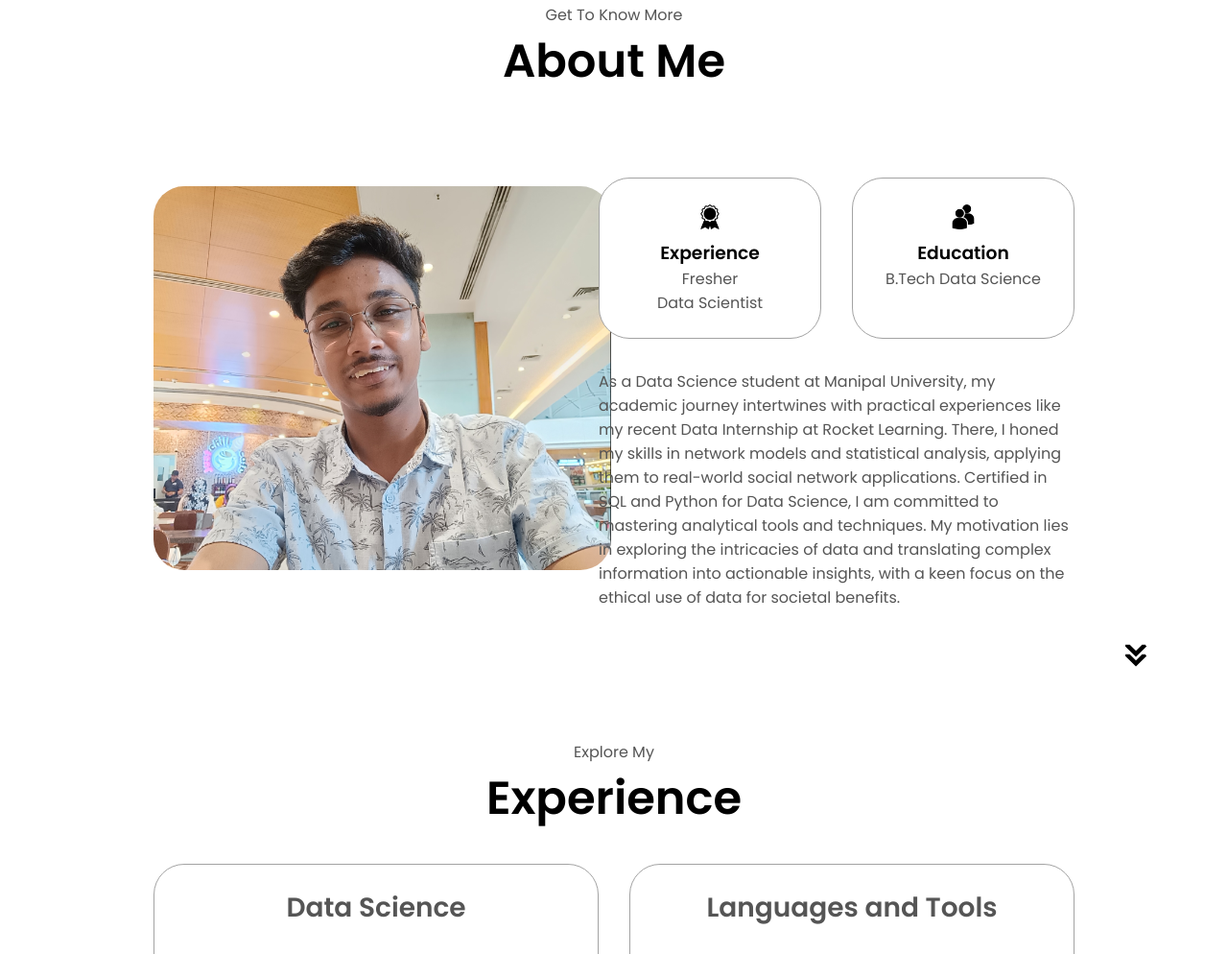
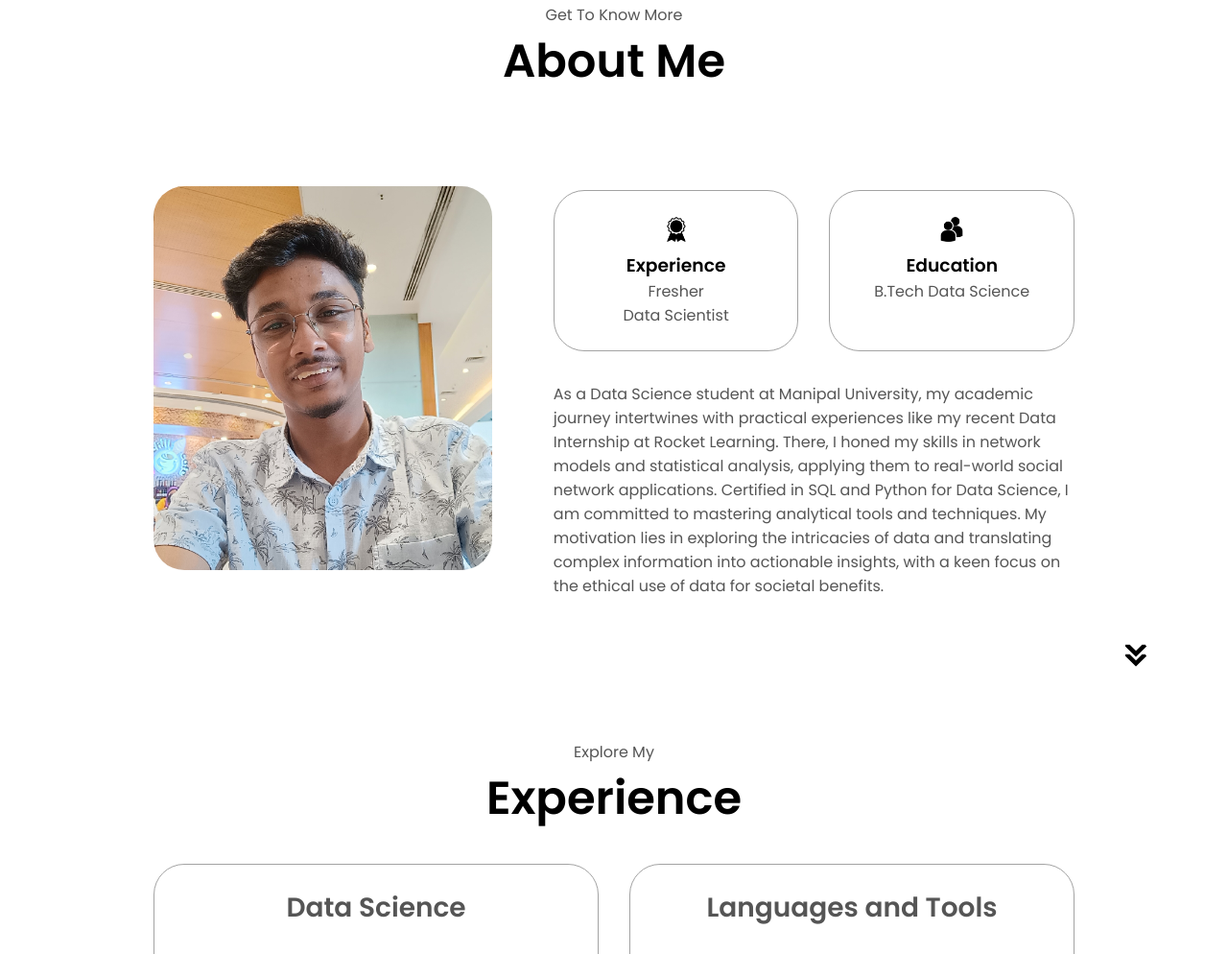
Before and after one commit to aryanaryashrestha/Portfolio, a plain HTML site: page index.html in a window 1280 px wide. Shown: the part 925-1919 px from the top of the page at 96% size. Drawn offline with Linux system fonts and the light colour scheme.

Commit message:
Update index.html

```diff
--- a/index.html
+++ b/index.html
@@ -77,7 +77,7 @@
       <div class="section-container">
         <div class="section__pic-container">
           <img
-            src="assets/Screenshot from 2024-11-23 15-52-18.png"
+            src="assets/Screenshot from 2024-11-23 15-59-10.png"
             alt="Profile picture"
             class="about-pic"
           />
```
